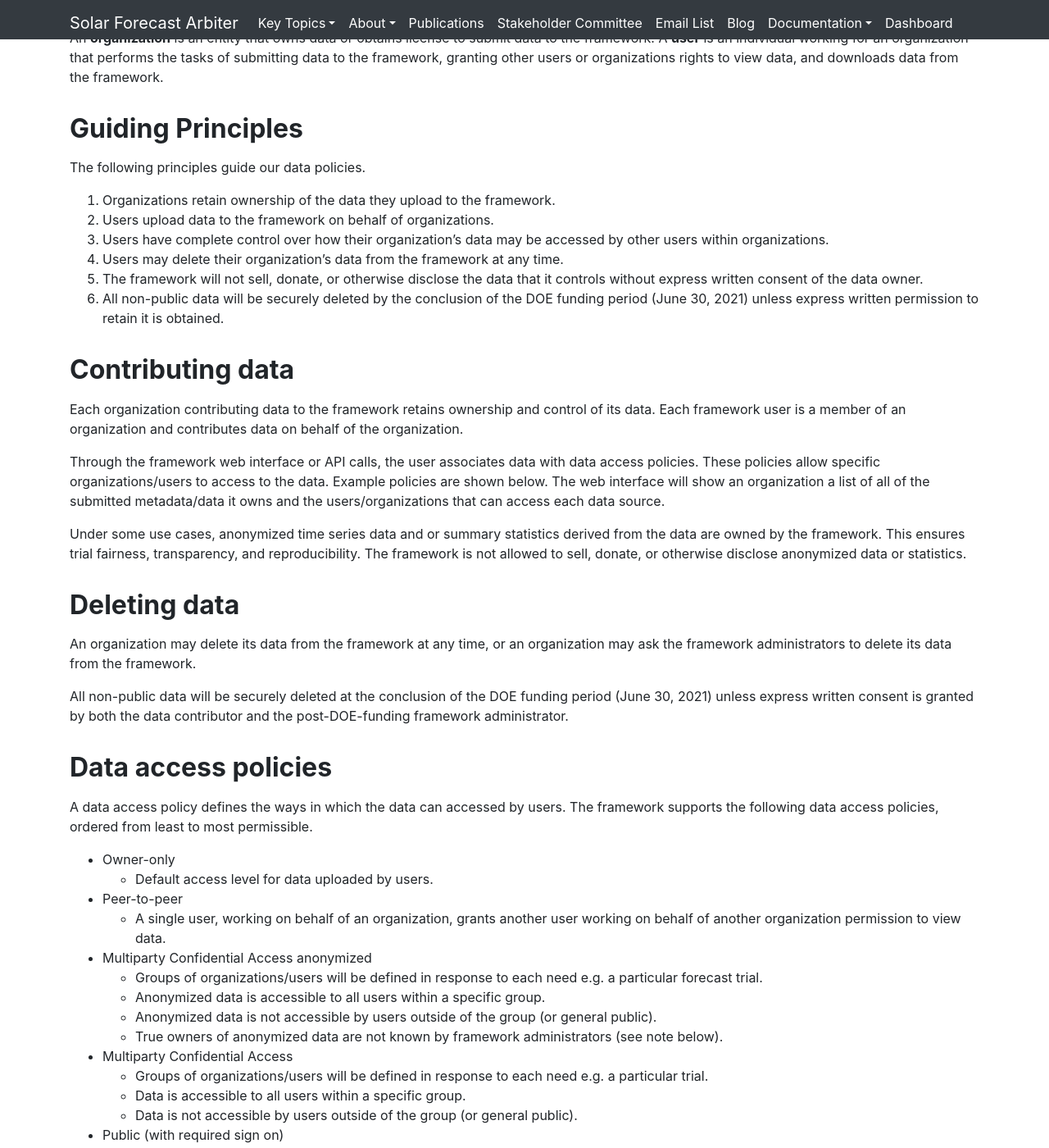
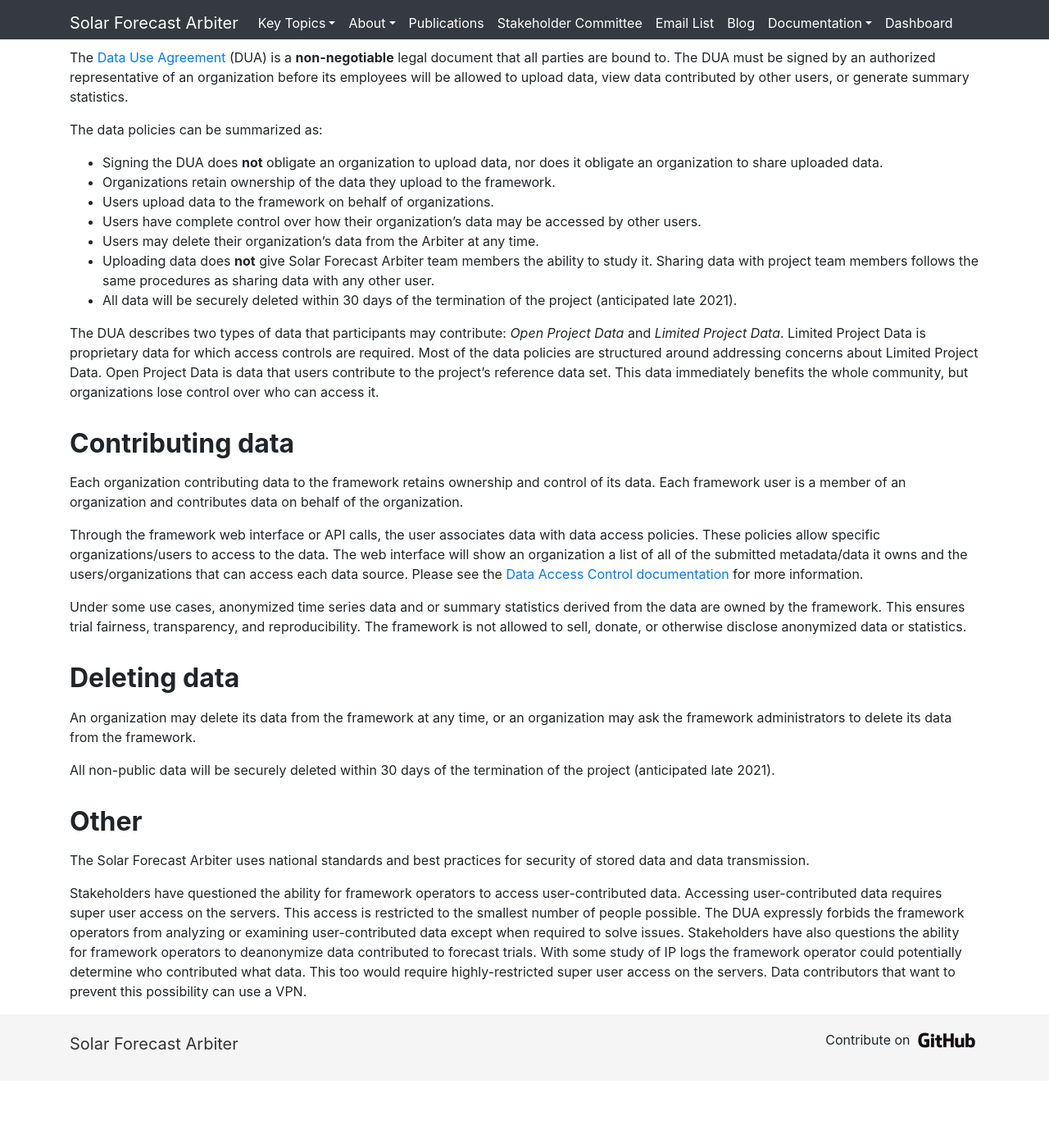
Before and after one commit to SolarArbiter/SolarArbiter.github.io, a Jekyll site: the page built from datapolicies.md, in a window 1280 px wide and 1400 px high, scrolled down 242 px. Shown: the whole window at 82% size. Built offline with Jekyll 4.4.1, drawn with Linux system fonts in a browser that asks for light colours; comment, search, counter and statistics services are not loaded; our own code applies the rules of GitHub Pages for plain Markdown files; after the commit the page ends 1560 px from its top, so only the background shows below that; some of the changed text lies outside the part shown.

Commit message:
update data policies with data use agreement

```diff
--- a/datapolicies.md
+++ b/datapolicies.md
@@ -2,14 +2,10 @@
 layout: base
 permalink: /datapolicies/
 ---
-# Data Policies -- DRAFT
+# Data Policies
 
-This page contains a **DRAFT** data policies proposal.
-
-This page describes the disclosure levels for observational (generation
-and environmental) and forecast data submitted to the framework, as well
-as data derived from the process of comparing forecast fields to
-observations (e.g. summary statistics).
+This page summarizes the data sharing and privacy policies of the
+Solar Forecast Arbiter.
 
 An **organization** is an entity that owns data or obtains license to submit
 data to the framework. A **user** is an individual working for an organization
@@ -17,26 +13,36 @@
 users or organizations rights to view data, and downloads data from the
 framework.
 
+The [Data Use Agreement](/assets/45864_UAZ_Solar_Forecast_Arbiter_Final.pdf)
+(DUA) is a **non-negotiable** legal document that all parties are bound to.
+The DUA must be signed by an authorized representative
+of an organization before its employees will be allowed to upload data,
+view data contributed by other users, or generate summary statistics.
 
-Guiding Principles
-------------------
+The data policies can be summarized as:
 
-The following principles guide our data policies.
+* Signing the DUA does **not** obligate an organization to upload data,
+  nor does it obligate an organization to share uploaded data.
+* Organizations retain ownership of the data they upload to the framework.
+* Users upload data to the framework on behalf of organizations.
+* Users have complete control over how their organization's data may be
+  accessed by other users.
+* Users may delete their organization's data from the Arbiter at any time.
+* Uploading data does **not** give Solar Forecast Arbiter team members
+  the ability to study it. Sharing data with project team members
+  follows the same procedures as sharing data with any other user.
+* All data will be securely deleted within 30 days of the termination of
+  the project (anticipated late 2021).
 
-1. Organizations retain ownership of the data they upload to the framework.
-2. Users upload data to the framework on behalf of organizations.
-2. Users have complete control over how their organization's data may be
-   accessed by other users within organizations.
-2. Users may delete their organization's data from the framework at any time.
-2. The framework will not sell, donate, or otherwise disclose the data that it
-   controls without express written consent of the data owner.
-2. All non-public data will be securely deleted by the conclusion of the DOE
-   funding period (June 30, 2021) unless express written permission to
-   retain it is obtained.
+The DUA describes two types of data that participants may contribute:
+*Open Project Data* and *Limited Project Data*. Limited Project Data is
+proprietary data for which access controls are required. Most of the
+data policies are structured around addressing concerns about Limited
+Project Data. Open Project Data is data that users contribute to the
+project's reference data set. This data immediately benefits the whole
+community, but organizations lose control over who can access it.
 
-
-Contributing data
------------------
+## Contributing data
 
 Each organization contributing data to the framework retains ownership
 and control of its data. Each framework user is a member of an
@@ -44,83 +50,40 @@
 
 Through the framework web interface or API calls, the user associates
 data with data access policies. These policies allow specific
-organizations/users to access to the data. Example policies are shown
-below. The web interface will show an organization a list of all of the
-submitted metadata/data it owns and the users/organizations that can
-access each data source.
+organizations/users to access to the data. The web interface will show
+an organization a list of all of the submitted metadata/data it owns and
+the users/organizations that can access each data source. Please see the
+[Data Access Control documentation](/data-access-workflow/) for more
+information.
 
-Under some use cases, anonymized time series data and or summary statistics
-derived from the data are owned by the framework. This ensures trial fairness,
-transparency, and reproducibility. The framework is not allowed
-to sell, donate, or otherwise disclose anonymized data or statistics.
+Under some use cases, anonymized time series data and or summary
+statistics derived from the data are owned by the framework. This
+ensures trial fairness, transparency, and reproducibility. The framework
+is not allowed to sell, donate, or otherwise disclose anonymized data or
+statistics.
 
-
-Deleting data
--------------
+## Deleting data
 
 An organization may delete its data from the framework at any time, or
 an organization may ask the framework administrators to delete its data
 from the framework.
 
-All non-public data will be securely deleted at the conclusion of the
-DOE funding period (June 30, 2021) unless express written consent is
-granted by both the data contributor and the post-DOE-funding framework
-administrator.
+All non-public data will be securely deleted within 30 days of the
+termination of the project (anticipated late 2021).
 
+## Other
 
-Data access policies
---------------------
+The Solar Forecast Arbiter uses national standards and best practices
+for security of stored data and data transmission.
 
-A data access policy defines the ways in which the data can accessed by users.
-The framework supports the following data access policies, ordered from least
-to most permissible.
-
-* Owner-only
-    * Default access level for data uploaded by users.
-* Peer-to-peer
-    * A single user, working on behalf of an organization, grants another user
-      working on behalf of another organization permission to view data.
-* Multiparty Confidential Access anonymized
-    * Groups of organizations/users will be defined in response to each need
-      e.g. a particular forecast trial.
-    * Anonymized data is accessible to all users within a specific group.
-    * Anonymized data is not accessible by users outside of the group (or general public).
-    * True owners of anonymized data are not known by framework administrators (see note below).
-* Multiparty Confidential Access
-    * Groups of organizations/users will be defined in response to each need
-      e.g. a particular trial.
-    * Data is accessible to all users within a specific group.
-    * Data is not accessible by users outside of the group (or general public).
-* Public (with required sign on)
-    * Reference data such as SURFRAD, SOLRAD, Sandia, NREL MIDC, U Oregon,
-      DOE Data Acquisition and Archive Portal (DAP), etc.
-
-
-
-Non-Disclosure Agreements
--------------------------
-
-The creator of an organization account must agree to common terms before
-the account may be activated. The terms describe the data policies and
-procedures outlined in this document. The representative of the
-organization that agrees to the terms must have the authority to do so.
-Only then can the user view data or add new members to the organization.
-New members will be prompted to review and agree to the terms when creating a
-user account.
-
-In the event that the terms change, organization administrators will be
-prompted to reverify their compliance.
-
-
-Other
------
-
-The framework will use national standards and best practices for
-security of stored data and data transmission.
-
-On anonymity from framework administrator/operator... with some study of
-IP logs the framework operator could potentially determine who
-contributed what data. This would require super user access on the
-servers. This access will be restricted to the smallest number of people
-possible. Data contributors that want to prevent this possibility can
-use a VPN.
+Stakeholders have questioned the ability for framework operators to
+access user-contributed data. Accessing user-contributed data requires
+super user access on the servers. This access is restricted to the
+smallest number of people possible. The DUA expressly forbids the
+framework operators from analyzing or examining user-contributed data
+except when required to solve issues. Stakeholders have also questions
+the ability for framework operators to deanonymize data contributed to
+forecast trials. With some study of IP logs the framework operator could
+potentially determine who contributed what data. This too would require
+highly-restricted super user access on the servers. Data contributors
+that want to prevent this possibility can use a VPN.
```
Also changed, not shown: 1 other file.
